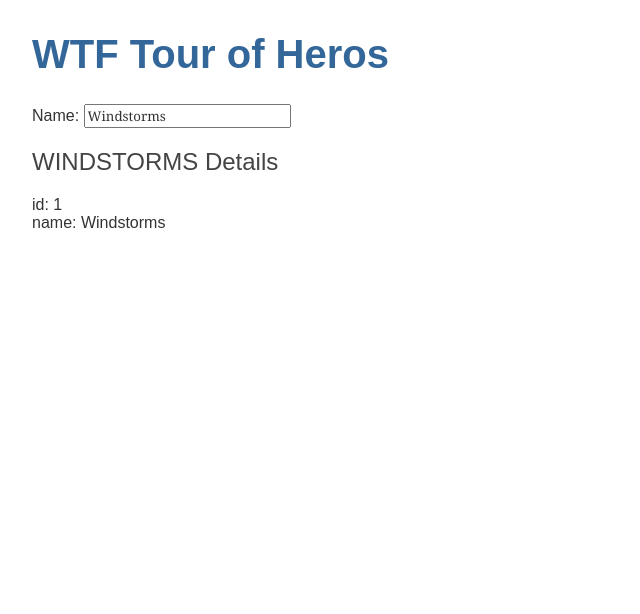
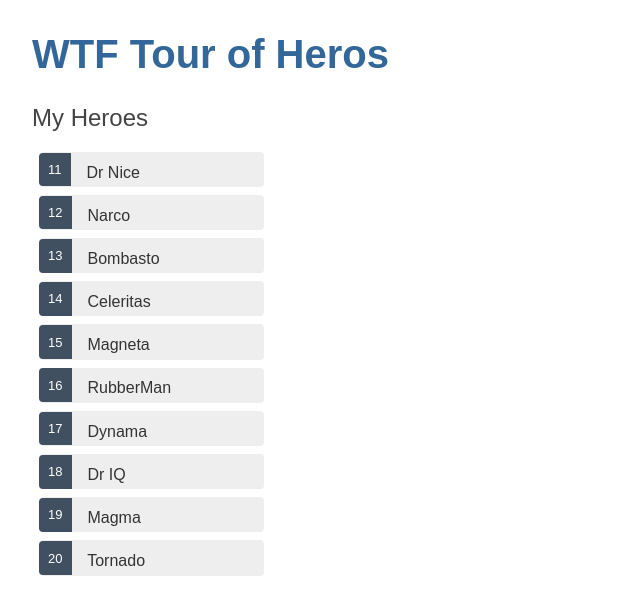
Before and after one commit to CPMoviePHil/tours-of-heros, an Angular app: page / in a window 1280 px wide. Shown: the top 614 px of the page, without its empty margins (0-640 px from the left). Built offline with nearby package versions, Linux system fonts and the light colour scheme.

Commit message:
hero list

```diff
--- a/src/app/heros/heros.component.css
+++ b/src/app/heros/heros.component.css
@@ -0,0 +1,44 @@
+/* HeroesComponent's private CSS styles */
+.heroes {
+    margin: 0 0 2em 0;
+    list-style-type: none;
+    padding: 0;
+    width: 15em;
+  }
+  .heroes li {
+    cursor: pointer;
+    position: relative;
+    left: 0;
+    background-color: #EEE;
+    margin: .5em;
+    padding: .3em 0;
+    height: 1.6em;
+    border-radius: 4px;
+  }
+  .heroes li:hover {
+    color: #607D8B;
+    background-color: #DDD;
+    left: .1em;
+  }
+  .heroes li.selected {
+    background-color: #CFD8DC;
+    color: white;
+  }
+  .heroes li.selected:hover {
+    background-color: #BBD8DC;
+    color: white;
+  }
+  .heroes .badge {
+    display: inline-block;
+    font-size: small;
+    color: white;
+    padding: 0.8em 0.7em 0 0.7em;
+    background-color:#405061;
+    line-height: 1em;
+    position: relative;
+    left: -1px;
+    top: -4px;
+    height: 1.8em;
+    margin-right: .8em;
+    border-radius: 4px 0 0 4px;
+  }
--- a/src/app/heros/heros.component.html
+++ b/src/app/heros/heros.component.html
@@ -1,11 +1,15 @@
-<div *ngIf="hero">
+<h2>My Heroes</h2>
+<div *ngIf='selectedHero'>
+    <h2>{{selectedHero.name | uppercase}} Details</h2>
+    <div><span>id: </span>{{selectedHero.id}}</div>
     <div>
-        <label>Name:
-
-        </label>
-        <input type="text" [(ngModel)]="hero.name" placeholder="Say My Name">
+    <label>name:
+        <input [(ngModel)]="selectedHero.name" placeholder="name"/>
+    </label>
     </div>
-    <h2>{{hero.name | uppercase}} Details</h2>
-    <div><span>id: </span>{{hero.id}}</div>
-    <div><span>name: </span>{{hero.name}}</div>
 </div>
+<ul class="heroes">
+    <li [class.selected]="hero===selectedHero" *ngFor="let hero of hero_list" (click)="onSelect(hero)">
+      <span class="badge">{{hero.id}}</span> {{hero.name}}
+    </li>
+  </ul>
--- a/src/app/heros/heros.component.ts
+++ b/src/app/heros/heros.component.ts
@@ -1,5 +1,7 @@
 import { Component, OnInit } from '@angular/core';
 import { Hero } from '../hero';
+import { HEROS } from '../mock-hero';
+
 @Component({
   selector: 'app-heros',
   templateUrl: './heros.component.html',
@@ -7,34 +9,15 @@
 })
 export class HerosComponent implements OnInit {
 
-
-  heros;
-  hero: Hero = {
-    id:1,
-    name:'Windstorms',
-  }
+  selectedHero: Hero;
+  hero_list = HEROS;
   constructor() { }
 
   ngOnInit(): void {
     //this.hero = 'GigiTsaDa';
-    this.heros = [
-      {
-        'name':'jordon',
-        'age': 21,
-        'ranking': 1,
-      },
-      {
-        'name':'jackson',
-        'age': 42,
-        'ranking': 2,
-      },
-      {
-        'name':'Phil',
-        'age': 24,
-        'ranking': 3,
-      },
-
-    ];
+  }
+  onSelect(hero): void{
+    this.selectedHero = hero;
   }
 
 }
--- /dev/null
+++ b/src/app/mock-hero.ts
@@ -0,0 +1,14 @@
+import { Hero } from './hero';
+
+export const HEROS: Hero[] = [
+    { id: 11, name: 'Dr Nice' },
+    { id: 12, name: 'Narco' },
+    { id: 13, name: 'Bombasto' },
+    { id: 14, name: 'Celeritas' },
+    { id: 15, name: 'Magneta' },
+    { id: 16, name: 'RubberMan' },
+    { id: 17, name: 'Dynama' },
+    { id: 18, name: 'Dr IQ' },
+    { id: 19, name: 'Magma' },
+    { id: 20, name: 'Tornado' },
+];
```
